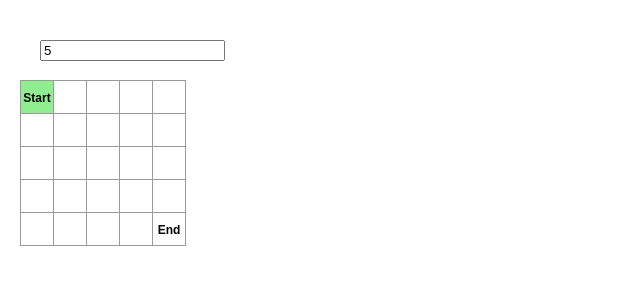
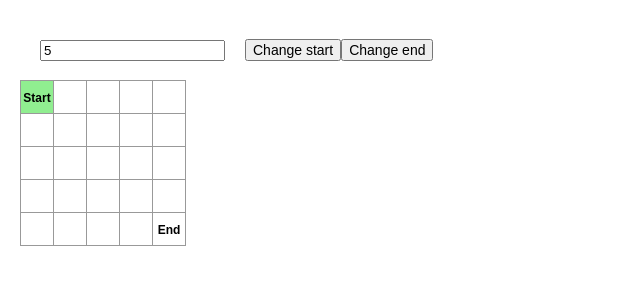
Before and after one commit to Wouter17/pws-wouterniek, a React (Create React App) app: page / in a window 1280 px wide. Shown: the top 300 px of the page, without its empty margins (0-640 px from the left). Built offline with nearby package versions, Linux system fonts and the light colour scheme.

Commit message:
basis leggen voor selecteren start en eind

```diff
--- a/src/App.js
+++ b/src/App.js
@@ -31,7 +31,11 @@ class Board extends React.Component {
         super(props);
         this.state = {
             rows: '5',
-            squares: Array(25).fill(null)
+            squares: Array(25).fill(null),
+            start: '0',
+            end: '24',
+            changeStart: false,
+            changeEnd: false
         };
         this.handleChange = this.handleChange.bind(this);
     }
@@ -55,17 +59,39 @@ class Board extends React.Component {
     }
 
     handleClick(i){
-        const squares = this.state.squares.slice();
-        squares[i] = (squares[i]==null) ? 'X' : null;
-        this.setState({
-            squares: squares
-        })
+        if(this.state.changeStart){
+            {/*TODO toevoegen verandering start*/}
+        }else if(this.state.changeEnd){
+            {/*TODO toevoegen verandering eind*/}
+        }else {
+            const squares = this.state.squares.slice();
+            squares[i] = (squares[i] == null) ? 'X' : null;
+            this.setState({
+                squares: squares
+            })
+        }
     }
 
     handleChange(event) {
         this.setState({rows: event.target.value});
         this.setState({squares: Array(Math.pow(event.target.value, 2)).fill(null)});
     }
+
+    changeStart = event => {
+        this.setState({
+            changeStart: !this.state.changeStart,
+            changeEnd: false
+        });
+    };
+
+    changeEnd = event =>{
+        this.setState({
+            changeStart: false,
+            changeEnd: !this.state.changeEnd
+        });
+        console.log("changeing buttonPressed");
+        event.currentTarget.classList.toggle("buttonPressed")
+    };
 
     renderBoard = (rows) => {
         let board = [];
@@ -84,7 +110,9 @@ class Board extends React.Component {
             <div>
                 <form>
                     <input className="number" type="number" value={this.state.rows} onChange={this.handleChange} />
-                    {/*<button className="button" onClick={this.solve}>{"Solve"}</button>*/}
+                    {<button className="button" type="button" onClick={this.changeStart}>{"Change start"}</button>}
+                    <button className="button" type="button" onClick={this.changeEnd}>{"Change end"}</button>
+                    {/*<button className="button" type="button" onClick={this.solve}>{"Solve"}</button>*/}
                 </form>
                 {this.renderBoard(this.state.rows)}
             </div>
--- a/src/index.css
+++ b/src/index.css
@@ -108,3 +108,7 @@ code {
   line-height: 1.15;
   margin: 0;
 }
+
+.buttonPressed{
+  background: lightgreen;
+}
```
Also changed, not shown: 1 other file (tests, documents, lock files or other folders).
